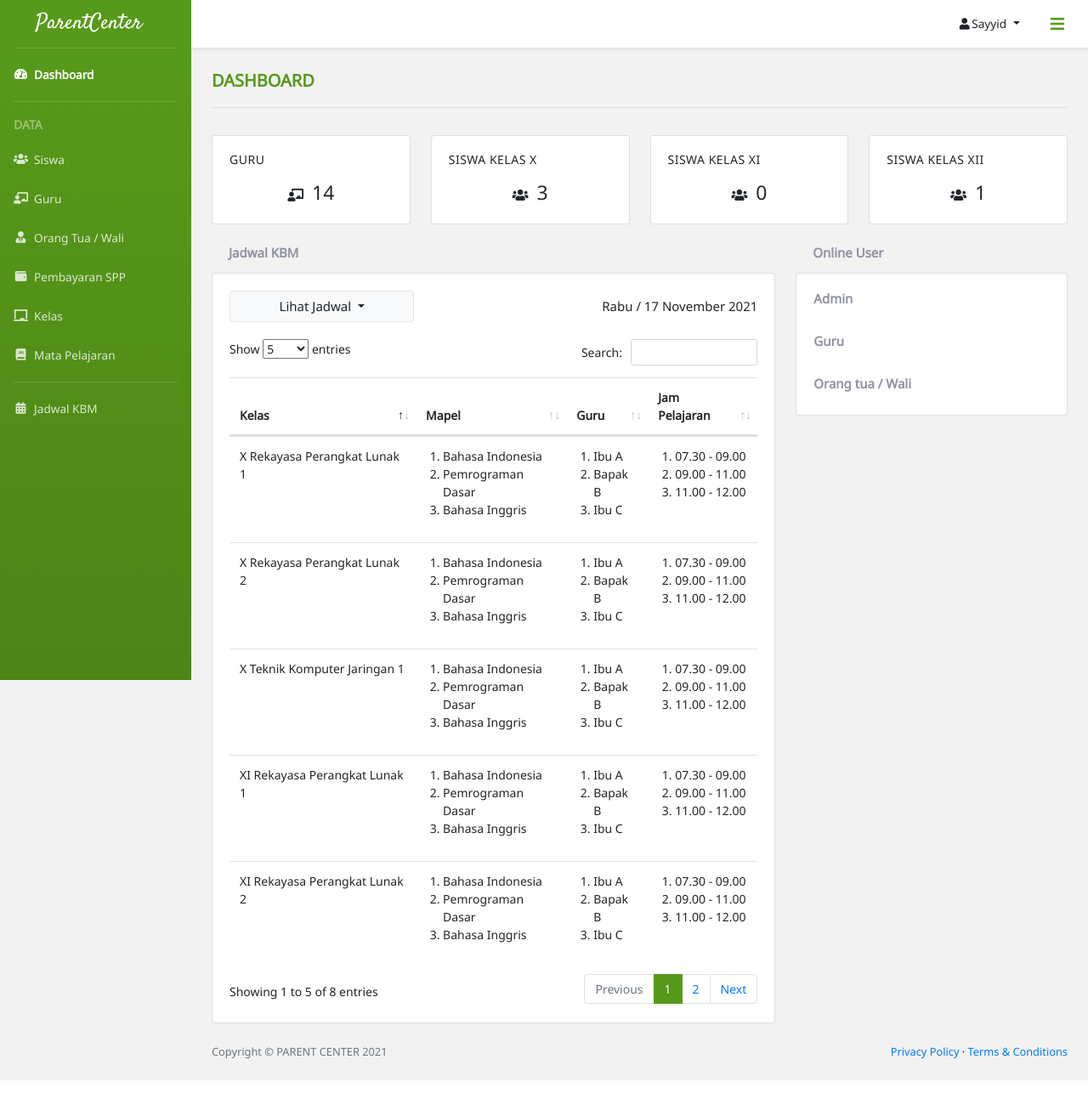
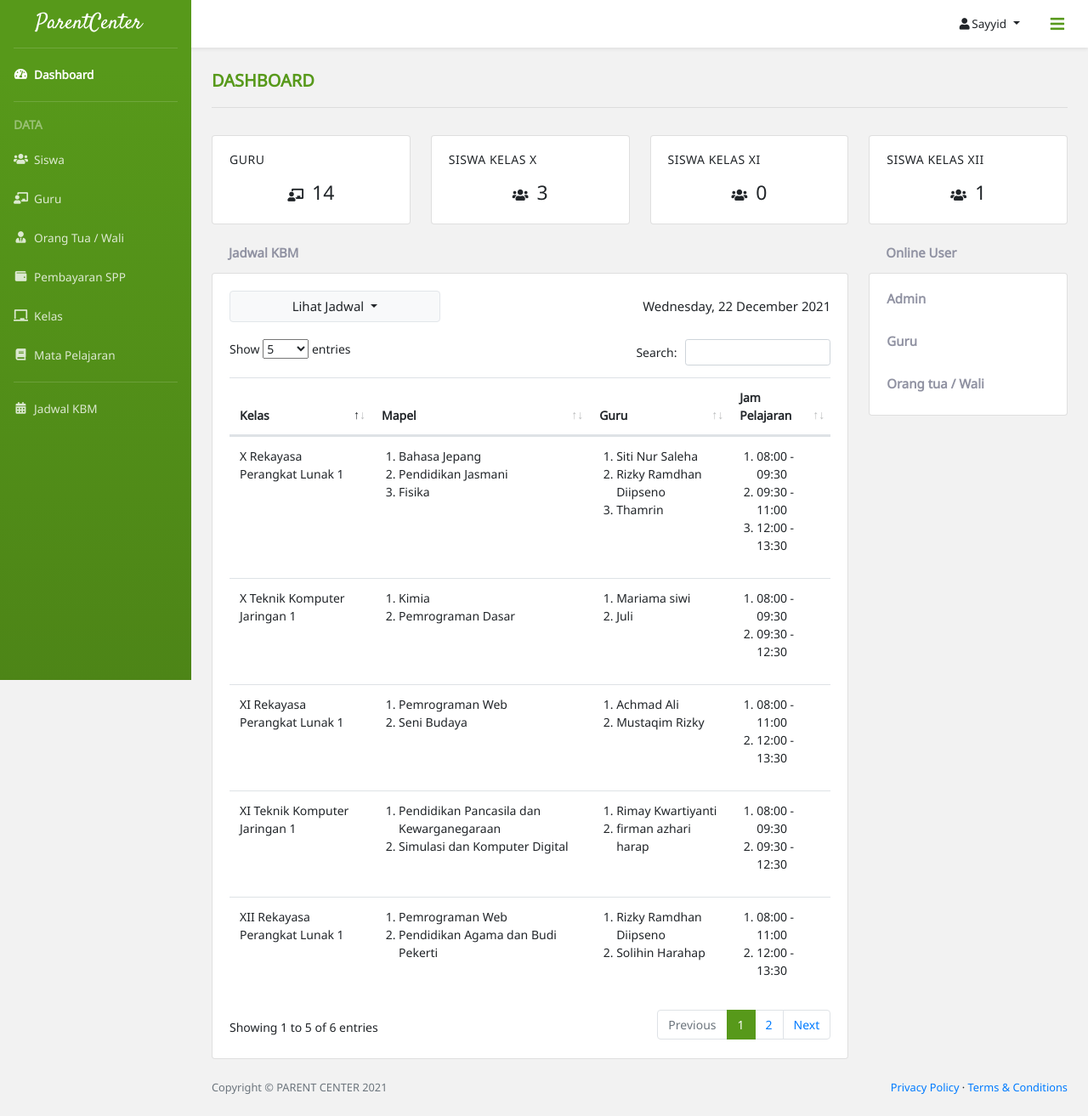
Before and after one commit to sayyidinside/parent-center, a Django app: page /dashboard_admin/ in a window 1280 px wide. Shown: the whole page at 85% size. Before the commit the page ends 1271 px from the top, so only its background shows below. Run offline with Django 3.2, Linux system fonts and the light colour scheme; a user stored in the database is signed in; data comes from the database, SQL or seed files in the repository; both versions use the stored data as it was after the commit; some libraries are stand-ins or nearby versions.

Commit message:
Adding show jadwal feature in admin dashboard

```diff
--- a/parent_center_app/templates/parent_center_app/dashboard_admin.html
+++ b/parent_center_app/templates/parent_center_app/dashboard_admin.html
@@ -58,7 +58,7 @@
         </div>
     </div>
     <div class="row mt-3">
-        <div class="col-md-6 col-lg-8">
+        <div class="col-md-6 col-lg-9">
             <h6 class="subtitle-dashboard">Jadwal KBM</h6>
             <div class="card">
                 <div class="card-body card-dashboard div-jadwal">
@@ -77,7 +77,7 @@
                             </div>
                         </div>
                         <div class="col-sm-6 col-xs-6 col-lg-6 px-0 order-1 align-self-center text-right">
-                            <span>Rabu / 17 November 2021</span>
+                            <span>{{ tanggal|date:"l, d F Y" }}</span>
                         </div>
                     </div>
                     <div class="table-responsive table-dashboard">
@@ -91,32 +91,32 @@
                                 </tr>
                             </thead>
                             <tbody>
-                                {% for kelas in Kelass %}
+                                {% regroup jadwal by id_kelas as daftar_jadwal %}
+                                {% for kegiatan in daftar_jadwal %}
                                 <tr>
                                     <td>
-                                        {{ kelas.kelas }}
-                                        {{ kelas.get_jurusan_display }}
-                                        {{ kelas.no_kelas }}
+                                        {{ kegiatan.grouper }}
                                     </td>
                                     <td>
                                         <ol>
-                                            <li>Bahasa Indonesia</li>
-                                            <li>Pemrograman Dasar</li>
-                                            <li>Bahasa Inggris</li>
+                                            {% for content in kegiatan.list %}
+                                            <li>{{ content.id_mapel }}</li>
+                                            {% endfor %}
                                         </ol>
                                     </td>
                                     <td>
                                         <ol>
-                                            <li>Ibu A</li>
-                                            <li>Bapak B</li>
-                                            <li>Ibu C</li>
+                                            {% for content in kegiatan.list %}
+                                            <li>{{ content.id_guru.nama }}</li>
+                                            {% endfor %}
+
                                         </ol>
                                     </td>
                                     <td>
                                         <ol>
-                                            <li>07.30 - 09.00</li>
-                                            <li>09.00 - 11.00</li>
-                                            <li>11.00 - 12.00</li>
+                                            {% for content in kegiatan.list %}
+                                            <li>{{ content.mulai|time:"H:i" }} - {{ content.selesai|time:"H:i" }}</li>
+                                            {% endfor %}
                                         </ol>
                                     </td>
                                 </tr>
@@ -127,7 +127,7 @@
                 </div>
             </div>
         </div>
-        <div class="col-md-6 col-lg-4">
+        <div class="col-md-6 col-lg-3">
             <h6 class="subtitle-dashboard resp-m4">Online User</h6>
             <div class="card">
                 <div class="card-body">
--- a/parent_center_app/views.py
+++ b/parent_center_app/views.py
@@ -74,7 +74,19 @@ def dashboardAdmin(request):
         jml_siswa_xi = Siswa.objects.filter(id_kelas__kelas='XI').count()
         jml_siswa_xii = Siswa.objects.filter(id_kelas__kelas='XII').count()
         jml_guru = Guru.objects.count()
-        kelass = Kelas.objects.all().order_by('kelas', 'jurusan', 'no_kelas')
+
+        match timezone.now().isoweekday():
+            case 1:
+                hari_ini = 'Senin'
+            case 2:
+                hari_ini = 'Selasa'
+            case 3:
+                hari_ini = 'Rabu'
+            case 4:
+                hari_ini = 'Kamis'
+            case _:
+                hari_ini = 'Jumat'
+        jadwal = Jadwal.objects.all().order_by('id_kelas', 'mulai').filter(hari=hari_ini)
 
         time_limit = timezone.now() - timezone.timedelta(hours=3)
         admin_active = User.objects.filter(last_login__gte=time_limit,
@@ -88,12 +100,14 @@ def dashboardAdmin(request):
                                           ).order_by('last_login').reverse()[:5]
 
         context = {
+            'tanggal': timezone.now(),
+            'hari': hari_ini,
             'title': 'Dashboard',
             'Jml_guru': jml_guru,
             'Jml_siswa_x': jml_siswa_x,
             'Jml_siswa_xi': jml_siswa_xi,
             'Jml_siswa_xii': jml_siswa_xii,
-            'Kelass': kelass,
+            'jadwal': jadwal,
             'admin_active': admin_active,
             'guru_active': guru_active,
             'ortu_active': ortu_active
```
Also changed, not shown: db.sqlite3.
